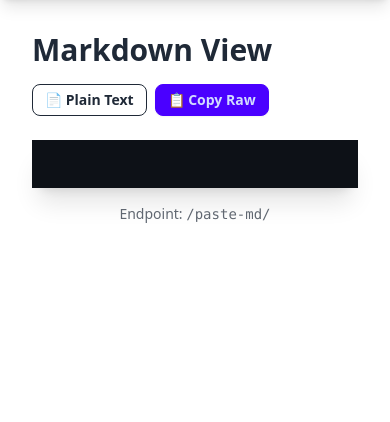
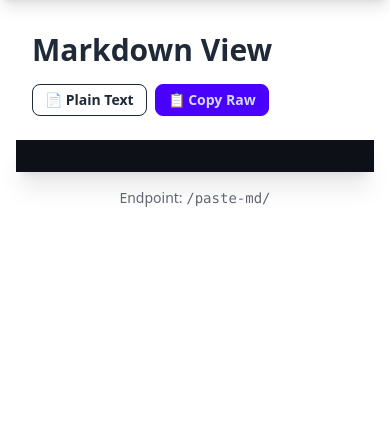
Before and after one commit to spignelon/WaitBin, a Flask app: template templates/paste_markdown.html in a window 390 px wide. Shown: the part 64-486 px from the top of the page. Run offline with Flask 3, Linux system fonts and the light colour scheme; the template is opened without the code that fills it, so the values that code supplies are empty; some libraries are stand-ins or nearby versions.

Commit message:
fixed width on mobile screens

```diff
--- a/templates/paste_markdown.html
+++ b/templates/paste_markdown.html
@@ -9,8 +9,8 @@
 <link rel="stylesheet" href="https://cdnjs.cloudflare.com/ajax/libs/highlight.js/11.9.0/styles/github-dark.min.css">
 <script src="https://cdnjs.cloudflare.com/ajax/libs/highlight.js/11.9.0/highlight.min.js"></script>
 
-<div class="max-w-6xl mx-auto px-4">
-    <div class="flex flex-col sm:flex-row justify-between items-start sm:items-center gap-4 mb-6">
+<div class="max-w-6xl mx-auto px-0 sm:px-4">
+    <div class="flex flex-col sm:flex-row justify-between items-start sm:items-center gap-4 mb-6 px-4 sm:px-0">
         <h1 class="text-3xl font-bold">Markdown View</h1>
         <div class="flex gap-2 flex-wrap">
             <a href="{{ url_for('view_paste', paste_endpoint=endpoint) }}" class="btn btn-sm btn-outline">
@@ -22,13 +22,13 @@
         </div>
     </div>
 
-    <div class="card bg-base-100 shadow-xl">
-        <div class="card-body p-6 sm:p-8" style="background-color: #0d1117;">
+    <div class="card bg-base-100 shadow-xl sm:rounded-lg rounded-none">
+        <div class="card-body p-4 sm:p-6 md:p-8" style="background-color: #0d1117;">
             <div id="markdown-content" class="markdown-body"></div>
         </div>
     </div>
 
-    <div class="mt-4 text-sm opacity-70 text-center">
+    <div class="mt-4 text-sm opacity-70 text-center px-4 sm:px-0">
         <p>Endpoint: <code>/paste-md/{{ endpoint }}</code></p>
     </div>
 </div>
```
